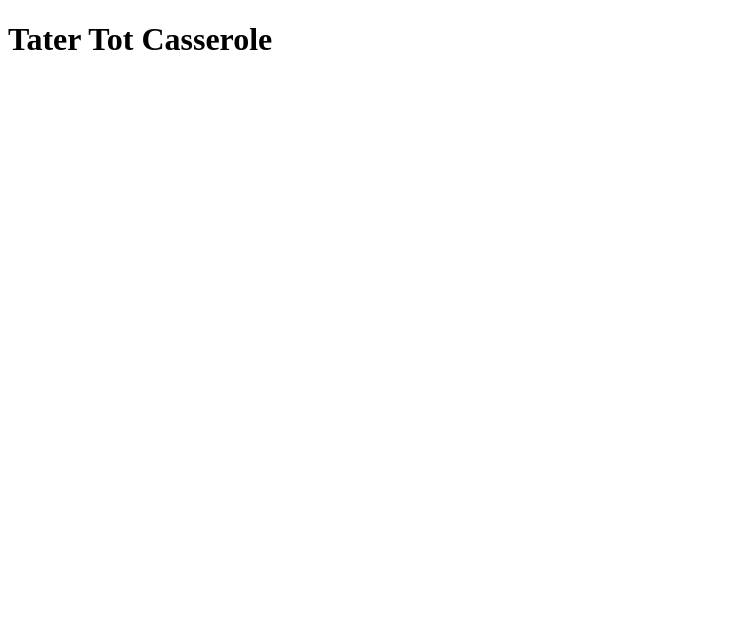
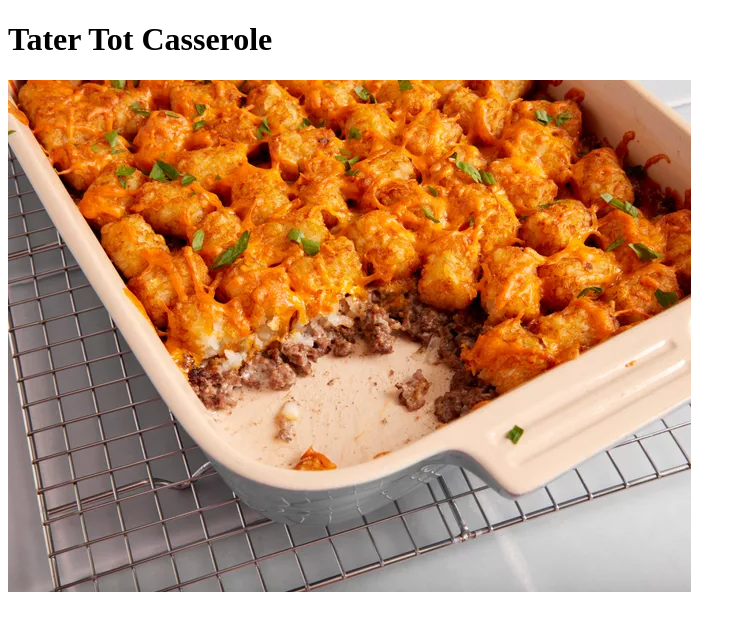
Before and after one commit to whoisKyle/odin-recipes, a plain HTML site: page recipes/tatertot_casserole.html in a window 1280 px wide. Shown: the whole page, without its empty margins (0-746 px from the left). Drawn offline with Linux system fonts and the light colour scheme.

Commit message:
Add image to recipe page
Create the images directory and add the casserole image to this folder, as well as to the recipe page.

```diff
--- a/recipes/tatertot_casserole.html
+++ b/recipes/tatertot_casserole.html
@@ -7,5 +7,6 @@
 </head>
 <body>
     <h1>Tater Tot Casserole</h1>
+    <img src="../images/casserole.png" alt="tater tot casserole">
 </body>
 </html>
```
Also changed, not shown: images/casserole.png (added).
